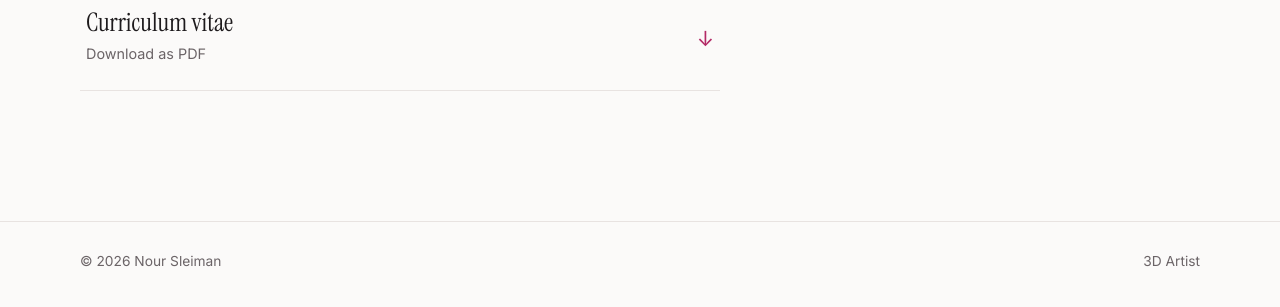
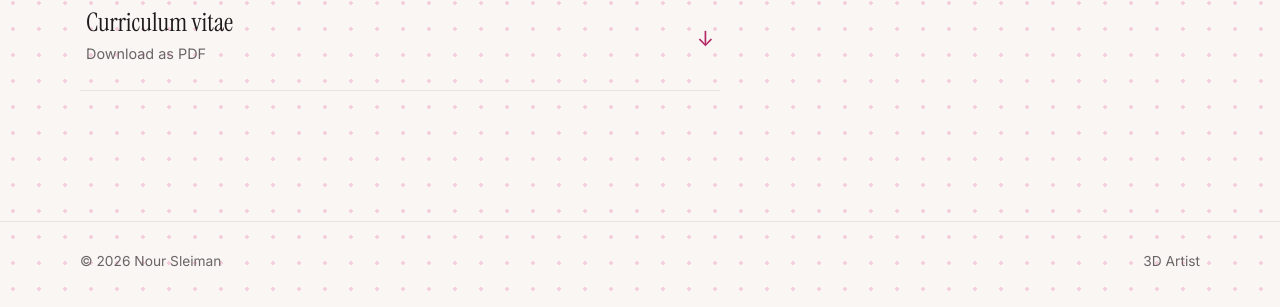
Before and after one commit to NourSlei/noursleiman.github.io, a plain HTML site: page contact.html in a window 1280 px wide. Shown: the part 712-1019 px from the top of the page. Drawn offline with Linux system fonts and the light colour scheme.

Commit message:
Use the About page's dotted background on all pages
Co-Authored-By: Claude Sonnet 5.5 <noreply@anthropic.com>
Claude-Session: https://claude.ai/code/session_01661dFX6dPWdh64TcJCoub6

```diff
--- a/assets/pro.css
+++ b/assets/pro.css
@@ -4,7 +4,7 @@
    ============================================================ */
 
 :root {
-  --bg: #fbfaf9;
+  --bg: #faf6f4;
   --surface: #ffffff;
   --ink: #1d1a1c;
   --muted: #6b6467;
@@ -40,11 +40,9 @@ body {
   line-height: 1.7;
   color: var(--ink);
   background-color: var(--bg);
-  /* one soft pink glow, same on every page */
-  background-image:
-    radial-gradient(900px 460px at 88% -120px, var(--tint-2), transparent 70%),
-    radial-gradient(700px 400px at -10% 0, var(--tint), transparent 70%);
-  background-repeat: no-repeat;
+  /* same cream + pink dots as the About page */
+  background-image: radial-gradient(#f4cfdd 1.6px, transparent 1.7px);
+  background-size: 26px 26px;
   cursor: var(--cursor);
   -webkit-font-smoothing: antialiased;
 }
```
